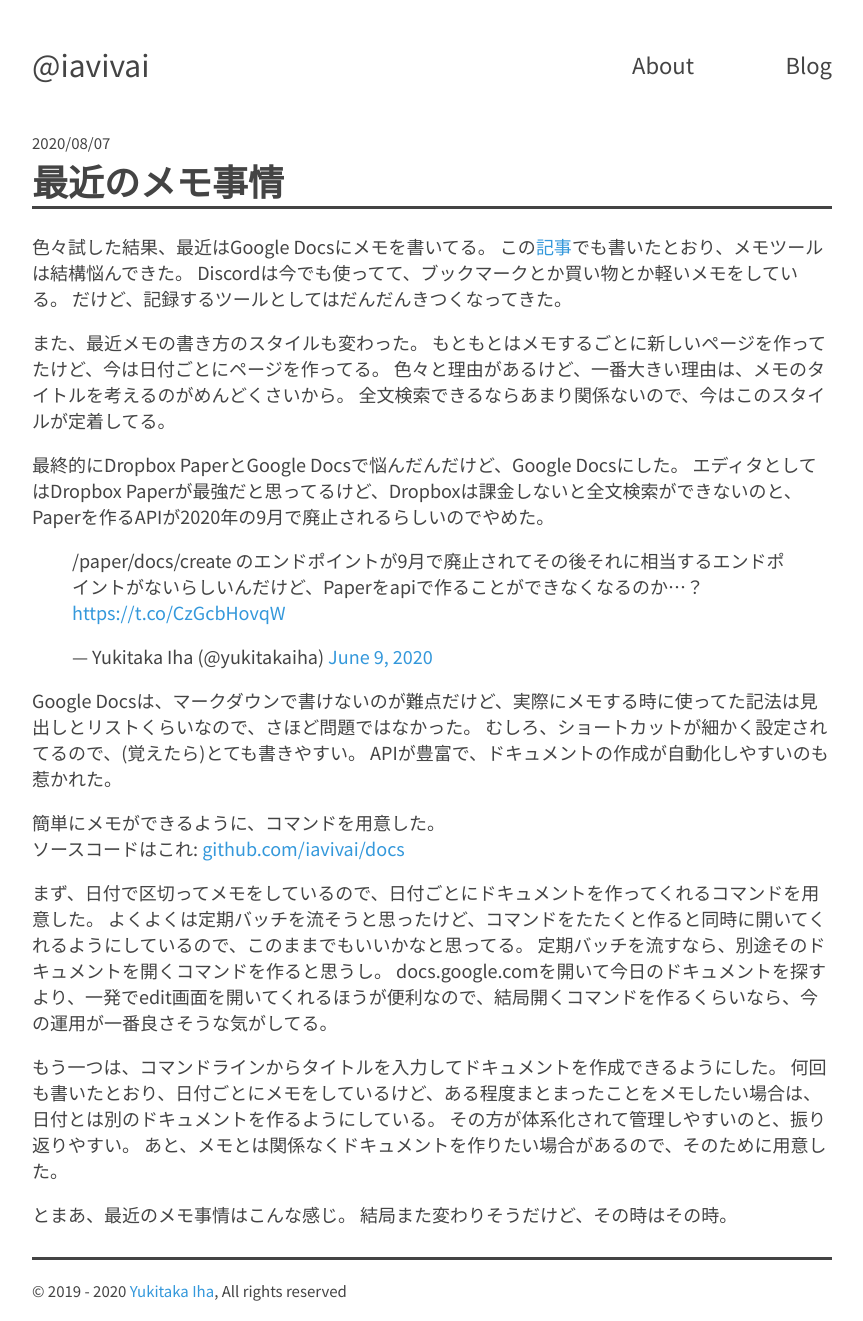
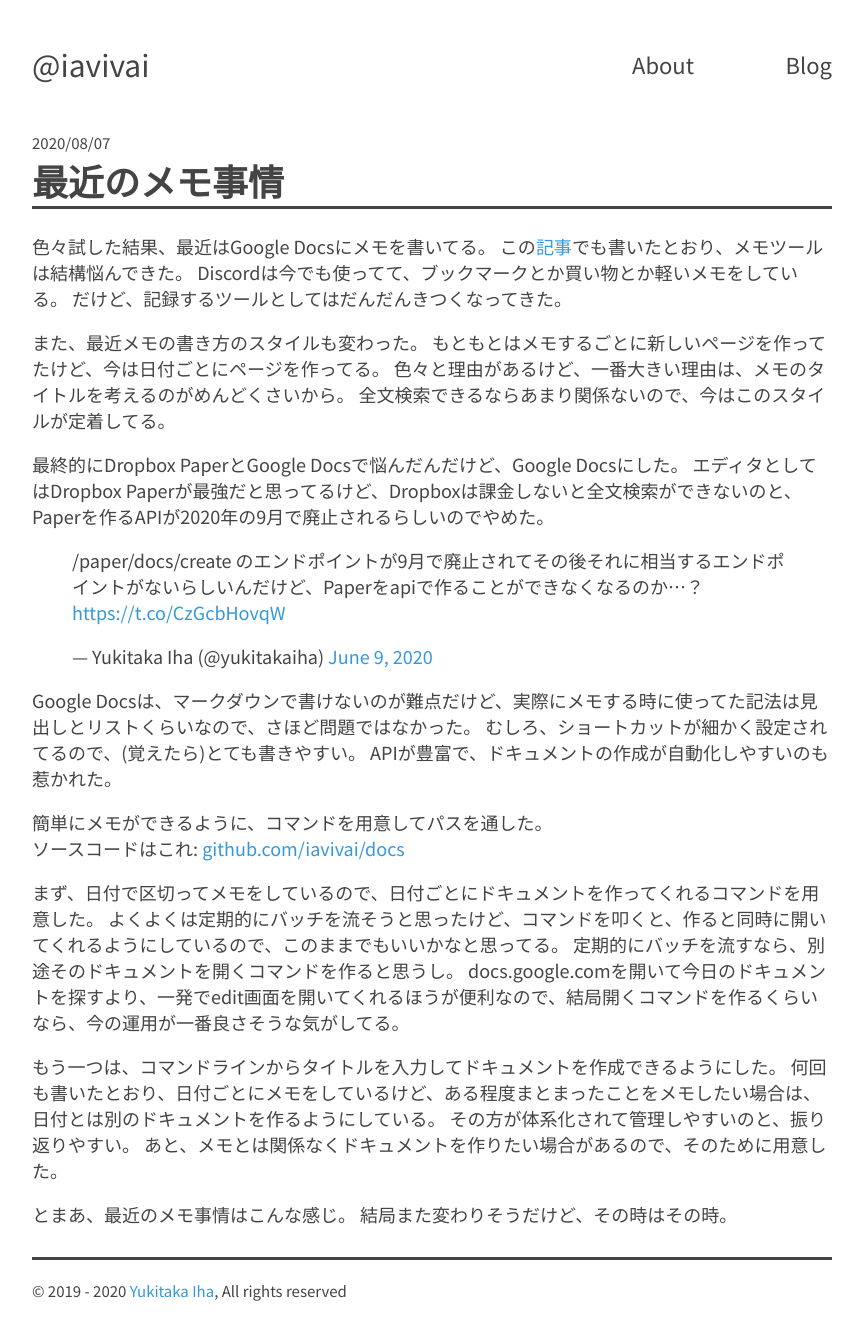
Before and after one commit to iavivai/iavivai.com, a Jekyll site: the page built from _posts/2020-08-07-memo.md, in a window 1280 px wide. Shown: the whole page, without its empty margins (208-1071 px from the left). Built offline with Jekyll 4.4.1, drawn with Linux system fonts in a browser that asks for light colours; comment, search, counter and statistics services are not loaded.

Commit message:
Fixed `最近のメモ事情`

```diff
--- a/_posts/2020-08-07-memo.md
+++ b/_posts/2020-08-07-memo.md
@@ -21,12 +21,12 @@
 むしろ、ショートカットが細かく設定されてるので、(覚えたら)とても書きやすい。
 APIが豊富で、ドキュメントの作成が自動化しやすいのも惹かれた。
 
-簡単にメモができるように、コマンドを用意した。<br/>
+簡単にメモができるように、コマンドを用意してパスを通した。<br/>
 ソースコードはこれ: [github.com/iavivai/docs](https://github.com/iavivai/docs)
 
 まず、日付で区切ってメモをしているので、日付ごとにドキュメントを作ってくれるコマンドを用意した。
-よくよくは定期バッチを流そうと思ったけど、コマンドをたたくと作ると同時に開いてくれるようにしているので、このままでもいいかなと思ってる。
-定期バッチを流すなら、別途そのドキュメントを開くコマンドを作ると思うし。
+よくよくは定期的にバッチを流そうと思ったけど、コマンドを叩くと、作ると同時に開いてくれるようにしているので、このままでもいいかなと思ってる。
+定期的にバッチを流すなら、別途そのドキュメントを開くコマンドを作ると思うし。
 docs.google.comを開いて今日のドキュメントを探すより、一発でedit画面を開いてくれるほうが便利なので、結局開くコマンドを作るくらいなら、今の運用が一番良さそうな気がしてる。
 
 もう一つは、コマンドラインからタイトルを入力してドキュメントを作成できるようにした。
```
